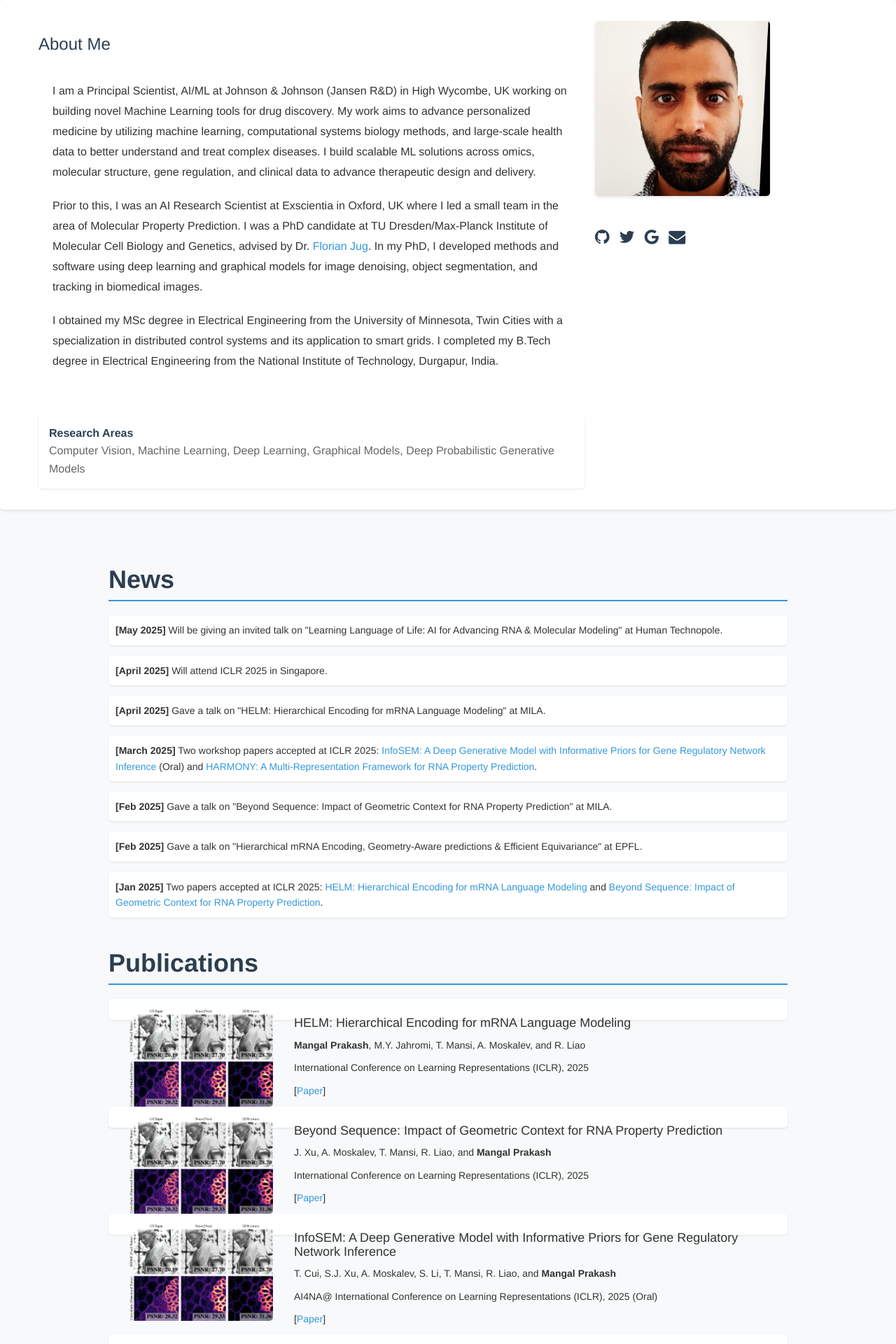
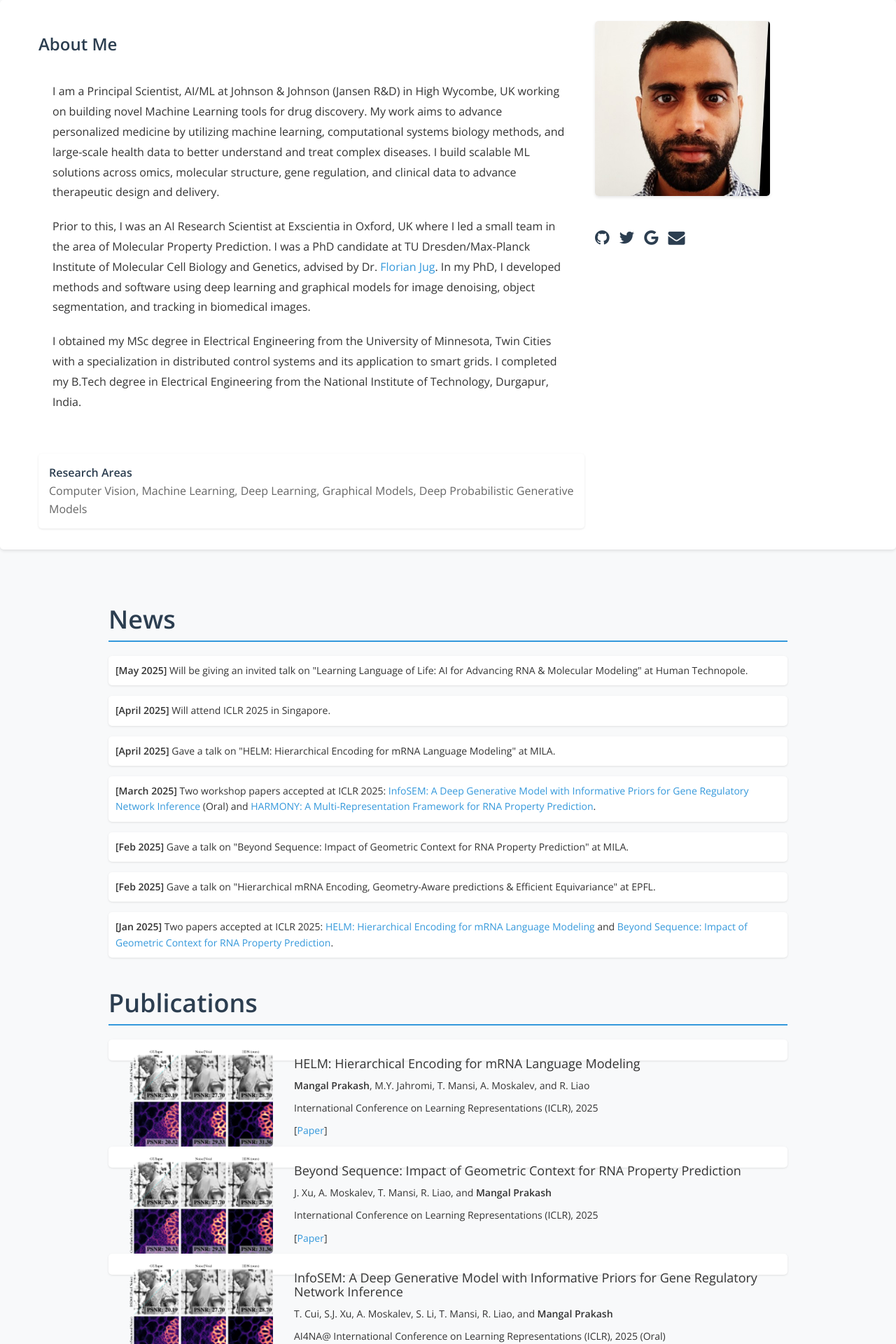
Before and after one commit to mangalp/mangalp.github.io, a Jekyll site: the page built from index.html, in a window 1280 px wide. Shown: the top 1920 px of the page at 70% size. Built offline with Jekyll 4.4.1, drawn with Linux system fonts in a browser that asks for light colours; nearby versions of some CDN libraries.

Commit message:
Update fonts

```diff
--- a/_layouts/default.html
+++ b/_layouts/default.html
@@ -8,6 +8,7 @@
     <meta name="description" content="{{ site.description }}">
     <link rel="stylesheet" href="https://maxcdn.bootstrapcdn.com/bootstrap/3.3.7/css/bootstrap.min.css">
     <link rel="stylesheet" href="https://maxcdn.bootstrapcdn.com/font-awesome/4.7.0/css/font-awesome.min.css">
+    <link href="https://fonts.googleapis.com/css2?family=Open+Sans:wght@300;400;600&display=swap" rel="stylesheet">
     <link rel="stylesheet" href="{{ site.baseurl }}/css/main.css">
     <link rel="canonical" href="{{ page.url | replace:'index.html','' | prepend: site.baseurl | prepend: site.url }}">
 </head>
--- a/css/main.css
+++ b/css/main.css
@@ -1,5 +1,5 @@
 body {
-    font-family: 'Helvetica Neue', Helvetica, Arial, sans-serif;
+    font-family: 'Open Sans', 'Helvetica Neue', Helvetica, Arial, sans-serif;
     color: #333;
     line-height: 1.6;
     background-color: #f8f9fa;
@@ -21,15 +21,15 @@ body {
 }
 
 .jumbotron h3 {
-    font-family: 'Helvetica Neue', Helvetica, Arial, sans-serif;
-    font-weight: 300;
+    font-family: 'Open Sans', 'Helvetica Neue', Helvetica, Arial, sans-serif;
+    font-weight: 600;
     font-size: 24px;
     margin-bottom: 20px;
     color: #2c3e50;
 }
 
 .jumbotron p {
-    font-family: 'Helvetica Neue', Helvetica, Arial, sans-serif;
+    font-family: 'Open Sans', 'Helvetica Neue', Helvetica, Arial, sans-serif;
     font-weight: 300;
     font-size: 16px;
     line-height: 1.8;
@@ -111,11 +111,15 @@ body {
 }
 
 .landing-research-areas b {
+    font-family: 'Open Sans', 'Helvetica Neue', Helvetica, Arial, sans-serif;
+    font-weight: 600;
     color: #2c3e50;
     font-size: 16px;
 }
 
 .landing-research-areas span {
+    font-family: 'Open Sans', 'Helvetica Neue', Helvetica, Arial, sans-serif;
+    font-weight: 300;
     font-size: 16px;
     color: #666;
 }
```
